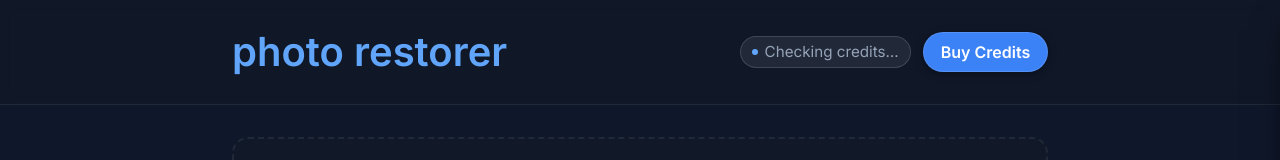
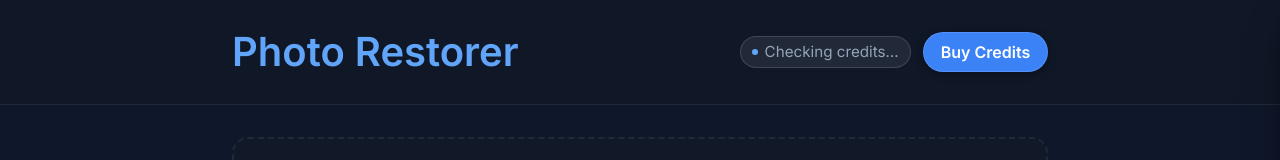
Before and after one commit to PatEvans/photo-restorer, a website: page index.html in a window 1280 px wide. Shown: the top 160 px of the page. Drawn offline with Linux system fonts and the light colour scheme; no server answers.

Commit message:
Initial commit

```diff
--- a/index.html
+++ b/index.html
@@ -24,7 +24,7 @@
 <body>
   <header class="header">
     <div class="container narrow header-bar">
-      <a class="logo" href="/" style="margin:0" aria-label="Go to homepage">photo restorer</a>
+      <a class="logo" href="/" style="margin:0" aria-label="Go to homepage">Photo Restorer</a>
       <div class="header-actions">
         <div id="creditInfoTop" class="credit-badge" aria-live="polite">Checking credits…</div>
         <button class="btn btn-cta" id="buyBtnTop" aria-label="Buy credits">Buy Credits</button>
```
